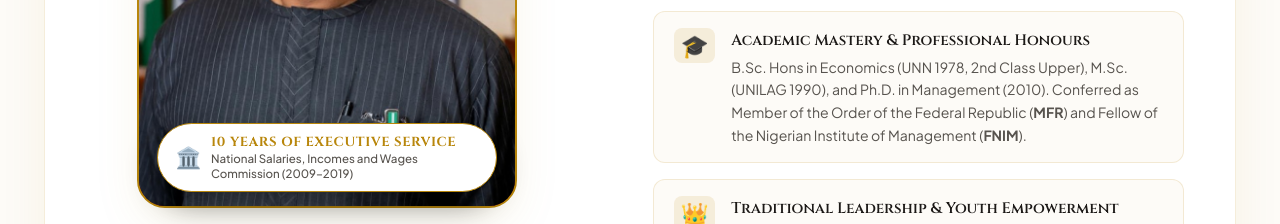
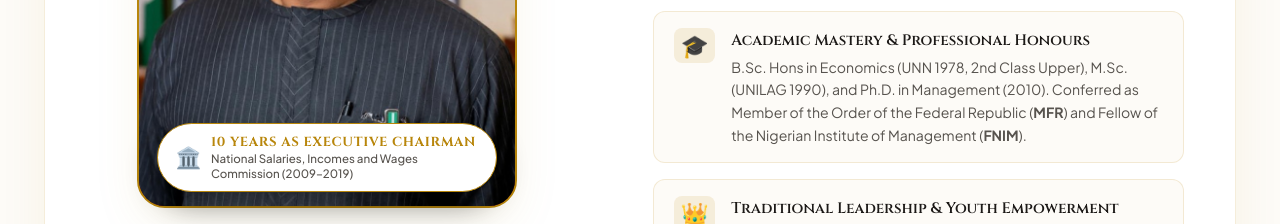
Before and after one commit to StaticMinus/b.ceremony, a Next.js app: page / in a window 1280 px wide. Shown: the part 1620-1844 px from the top of the page. Built offline with nearby package versions, Linux system fonts and the light colour scheme.

Commit message:
Highlight 40+ years of Public Service and 10 years as Executive Chairman in stats and badges

```diff
--- a/src/app/page.js
+++ b/src/app/page.js
@@ -23,8 +23,8 @@ import BackgroundMesh from "./components/BackgroundMesh";
 
 const STATS = [
   { value: 77, suffix: "", label: "Years of Grace" },
-  { value: 3, suffix: "", label: "Generations Inspired" },
-  { value: 40, suffix: "+", label: "Years of Service" },
+  { value: 40, suffix: "+", label: "Years of Public Service" },
+  { value: 10, suffix: " Years", label: "as Executive Chairman" },
   { value: 1, suffix: "", label: "Extraordinary Legacy" },
 ];
 
@@ -224,7 +224,7 @@ export default function Home() {
                     <span className={styles.biographyBadgeIcon}>🏛️</span>
                     <div className={styles.biographyBadgeText}>
                       <span className={styles.biographyBadgeTitle}>
-                        10 YEARS OF EXECUTIVE SERVICE
+                        10 YEARS AS EXECUTIVE CHAIRMAN
                       </span>
                       <span className={styles.biographyBadgeSub}>
                         National Salaries, Incomes and Wages Commission (2009–2019)
```
